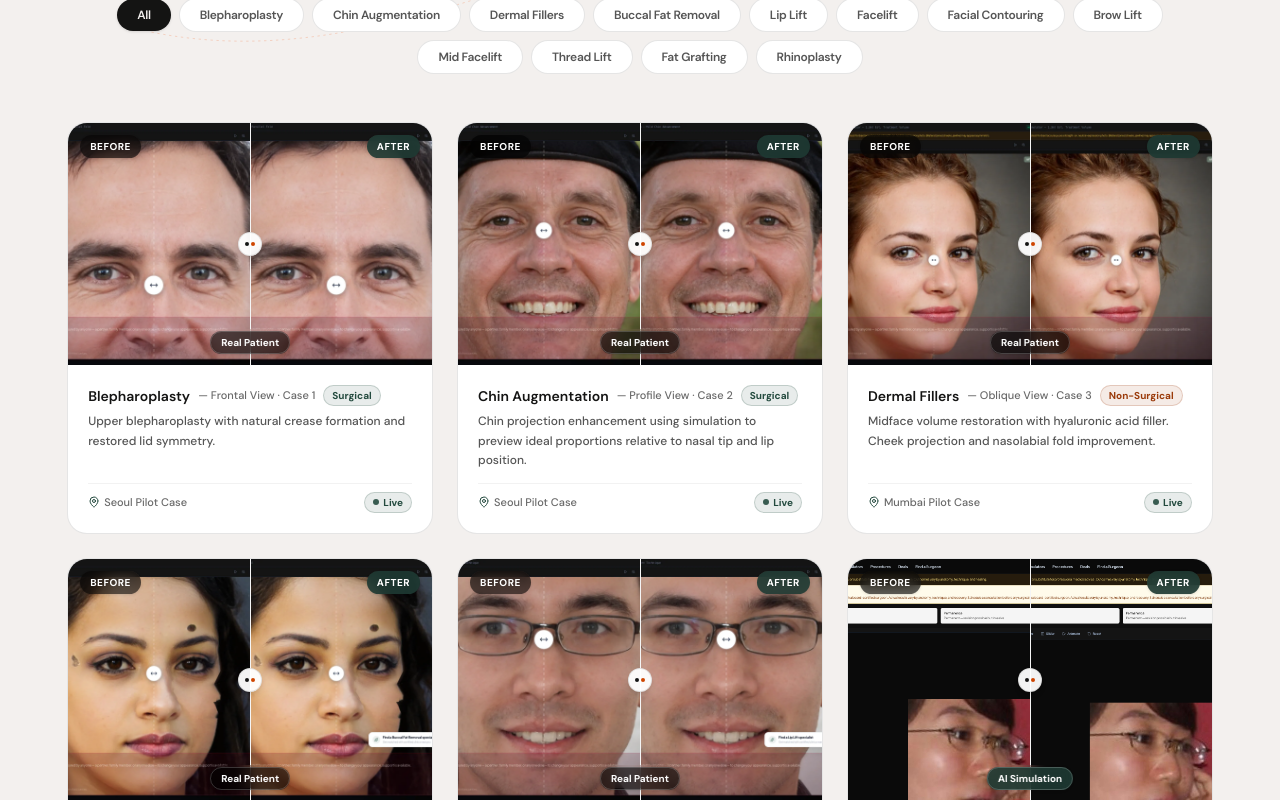
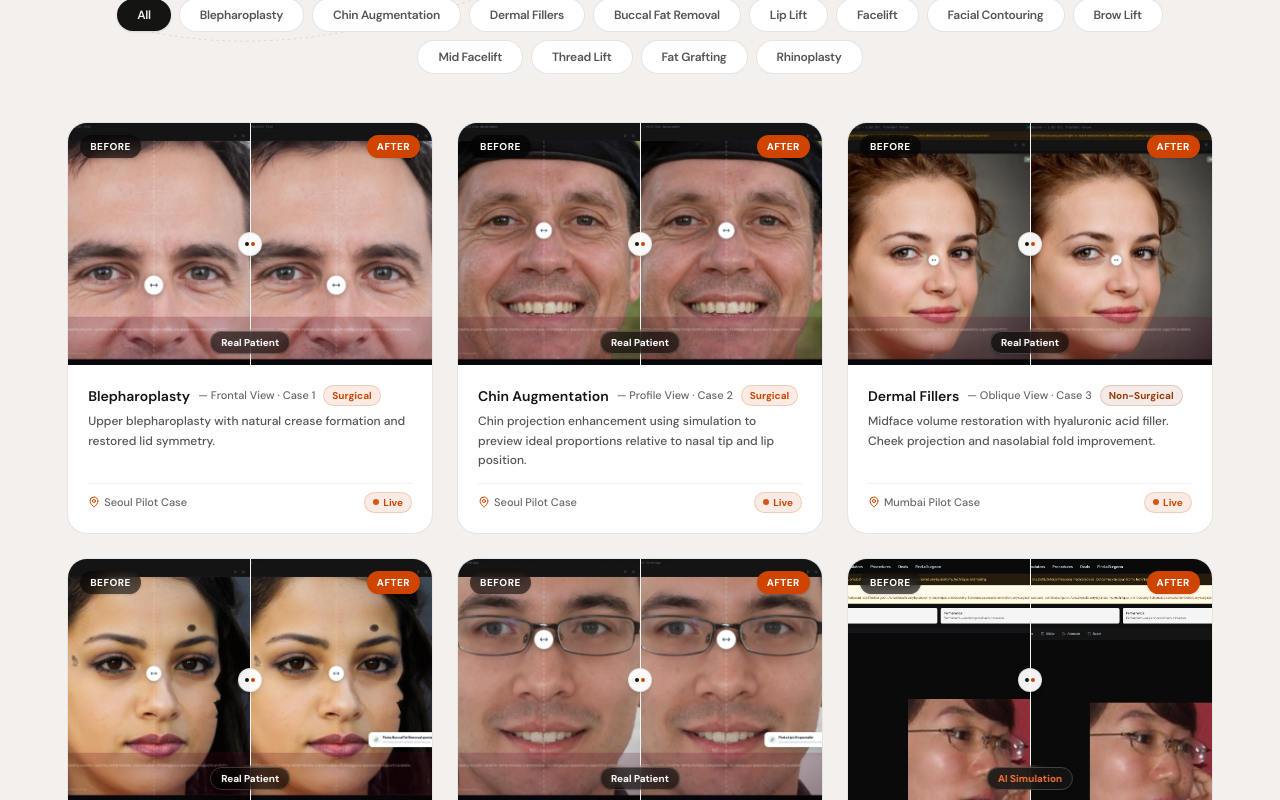
Before and after one commit to shivammane2007/3D_Simulator_Frontend_Web_Integration, a Next.js app: page /gallery in a window 1280 px wide. Shown: the part 460-1260 px from the top of the page. Built offline with nearby package versions, Linux system fonts and the light colour scheme; a web font is replaced by a local one.

Commit message:
feat: add gallery page component with static cases and filters

```diff
--- a/src/app/gallery/page.tsx
+++ b/src/app/gallery/page.tsx
@@ -230,7 +230,7 @@ function BeforeAfterStatic({
           priority={priority}
           draggable={false}
         />
-        <div className="absolute top-3 right-3 bg-[#1F3A34]/90 backdrop-blur-sm text-white text-[10px] font-bold uppercase tracking-wider px-2.5 py-1 rounded-full z-10 shadow-sm">
+        <div className="absolute top-3 right-3 bg-[#CF4500] text-white text-[10px] font-bold uppercase tracking-wider px-2.5 py-1 rounded-full z-10 shadow-sm">
           {afterLabel}
         </div>
       </div>
@@ -244,7 +244,7 @@ function BeforeAfterStatic({
       {/* Source Badge (Bottom Center) */}
       <div className="absolute bottom-3 left-1/2 -translate-x-1/2 whitespace-nowrap z-10">
         {isAI ? (
-          <span className="text-[10px] font-bold px-2.5 py-1 rounded-full bg-[#1F3A34]/90 backdrop-blur-sm text-white border border-white/20 shadow-sm">
+          <span className="text-[10px] font-bold px-2.5 py-1 rounded-full bg-[#141413]/85 backdrop-blur-sm text-[#F37338] border border-white/20 shadow-sm">
             AI Simulation
           </span>
         ) : (
@@ -338,7 +338,7 @@ export default function GalleryPage() {
 
           <h1 className="text-4xl sm:text-5xl md:text-6xl font-normal font-display tracking-tight text-[#141413] leading-[1.1]">
             Before &amp;{' '}
-            <span className="italic font-medium text-[#234A3E]">
+            <span className="italic font-medium text-[#CF4500]">
               After
             </span>{' '}
             Gallery
@@ -411,7 +411,7 @@ export default function GalleryPage() {
                       <span
                         className={`text-[10px] font-bold px-2 py-0.5 rounded-full border ${
                           c.type === 'Surgical'
-                            ? 'text-[#234A3E] bg-[#234A3E]/10 border-[#234A3E]/20'
+                            ? 'text-[#CF4500] bg-[#CF4500]/10 border-[#CF4500]/20'
                             : 'text-[#9A3A0A] bg-[#9A3A0A]/10 border-[#9A3A0A]/20'
                         }`}
                       >
@@ -426,12 +426,12 @@ export default function GalleryPage() {
 
                   <div className="flex items-center justify-between pt-2 border-t border-black/5 mt-auto">
                     <p className="text-[11px] text-[#696969] flex items-center gap-1">
-                      <MapPin className="w-3 h-3 text-[#234A3E]" aria-hidden="true" />
+                      <MapPin className="w-3 h-3 text-[#CF4500]" aria-hidden="true" />
                       {c.region}
                     </p>
                     {c.status === 'live' ? (
-                      <span className="text-[10px] font-bold text-[#234A3E] bg-[#234A3E]/10 px-2 py-0.5 rounded-full border border-[#234A3E]/20 flex items-center gap-1">
-                        <span className="w-1.5 h-1.5 rounded-full bg-[#234A3E] animate-pulse" />
+                      <span className="text-[10px] font-bold text-[#CF4500] bg-[#CF4500]/10 px-2 py-0.5 rounded-full border border-[#CF4500]/20 flex items-center gap-1">
+                        <span className="w-1.5 h-1.5 rounded-full bg-[#CF4500] animate-pulse" />
                         Live
                       </span>
                     ) : (
```
